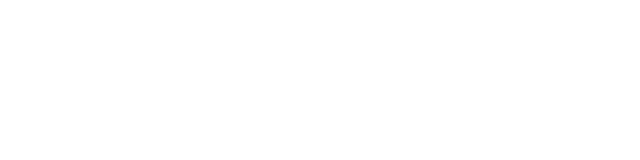
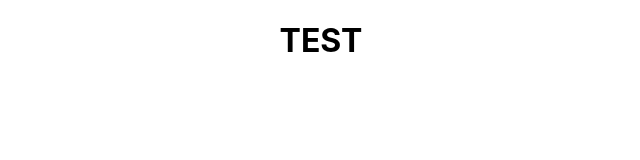
Before and after one commit to gennhonglin/capstone-client, a React (Create React App) app: page /homepage in a window 1280 px wide. Before the commit this address had no page. Shown: the top 160 px of the page, without its empty margins (319-959 px from the left). Built offline with nearby package versions, Linux system fonts and the light colour scheme.

Commit message:
Added a guest section to allow users want to view things go into the homepage and just look at the page. Also created a route to homepage

```diff
--- a/src/App.js
+++ b/src/App.js
@@ -1,5 +1,6 @@
 import {BrowserRouter, Routes, Route} from "react-router-dom";
 import './App.css';
+import Homepage from "./Pages/Homepage/Homepage";
 import Login from "./Pages/Login/Login";
 import Signup from "./Pages/Signup/Signup";
 
@@ -10,6 +11,7 @@ function App() {
         <Routes>
             <Route path='/login' element={<Login />}></Route>
             <Route path='/signup' element={<Signup />}></Route>
+            <Route path='/homepage' element = {<Homepage />}></Route>
         </Routes>
       </BrowserRouter>
     </div>
--- /dev/null
+++ b/src/Pages/Homepage/Homepage.js
@@ -0,0 +1,13 @@
+import "./Homepage.scss";
+import Header from "../../components/Header/Header"
+
+function Homepage() {
+    return(
+        <div>
+            <Header/>
+        </div>
+    )
+}
+
+
+export default Homepage
--- a/src/Pages/Login/Login.js
+++ b/src/Pages/Login/Login.js
@@ -52,7 +52,7 @@ function Login() {
                 </form>
                 <div className="login__page-container__footer">
                     <span>Don't have an account? <Link className="login__page-container__footer-login" to={"/signup"}>Create an Account</Link></span>
-                    <span>Continue as<Link>Guest</Link></span>
+                    <span>Continue as<Link className="login__page-container__footer-guest" to={"/homepage"}>Guest</Link></span>
                 </div>
             </div>
         </div>
```
Also changed, not shown: src/Pages/Homepage/Homepage.scss (added).
